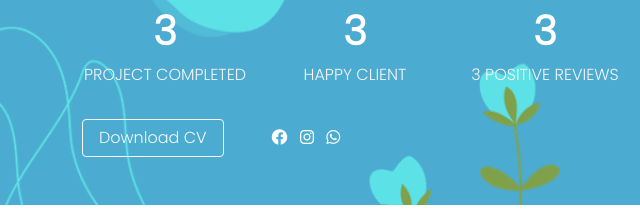
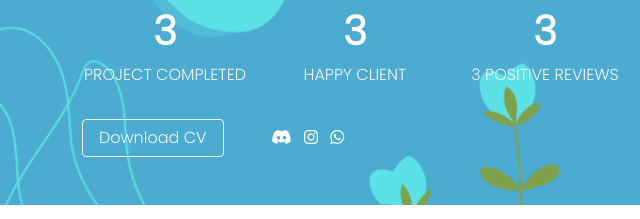
Before and after one commit to rhelzz/portfolio, a plain HTML site: page index.html in a window 1280 px wide. Shown: the part 880-1099 px from the top of the page, 0-640 px from the left. Drawn offline with nearby package versions, Linux system fonts and the light colour scheme.

Commit message:
Update contact index.html

```diff
--- a/index.html
+++ b/index.html
@@ -115,9 +115,9 @@
               <div class="col-lg-12 d-flex align-items-center">
                 <a href="#" class="btn px-3 btn-outline-light me-5">Download CV</a>
                 <div class="social-links">
-                  <a href="#" class="text-white me-2"><i class="fab fa-facebook"></i></a>
-                  <a href="#" class="text-white me-2"><i class="fab fa-instagram"></i></a>
-                  <a href="#" class="text-white me-2"><i class="fab fa-whatsapp"></i></a>
+                  <a href="https://discordapp.com/users/856885005702791178" class="text-white me-2"><i class="fab fa-discord"></i></a>
+                  <a href="https://www.instagram.com/rasyadhelza_/" class="text-white me-2"><i class="fab fa-instagram"></i></a>
+                  <a href="https://wa.me/62895347282709" class="text-white me-2"><i class="fab fa-whatsapp"></i></a>
                 </div>
               </div>
             </div>
```
